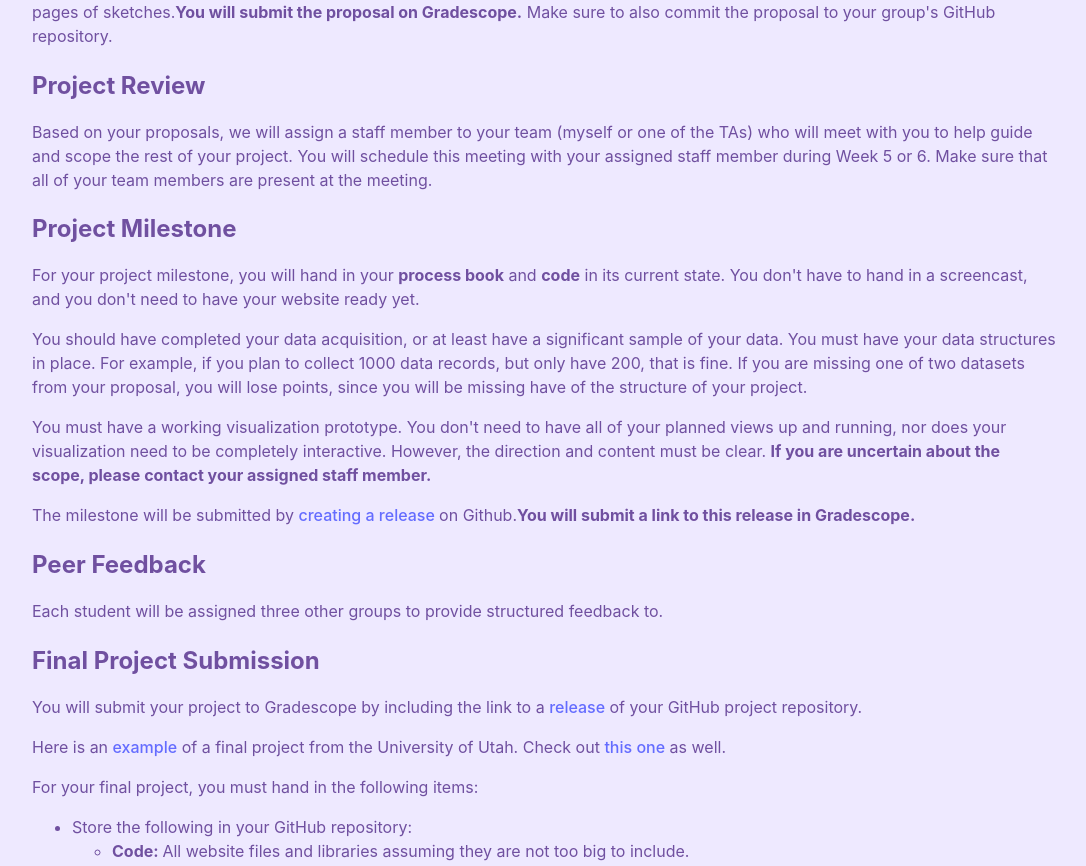
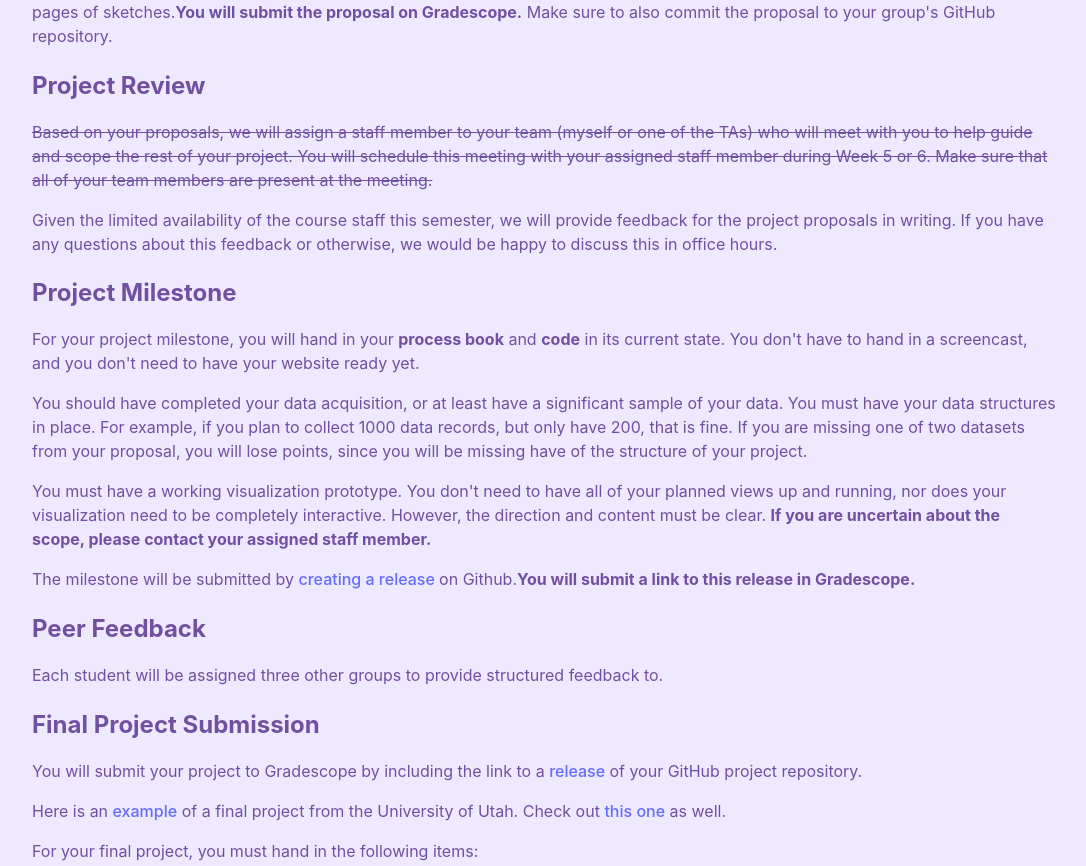
Before and after one commit to hamza-elhamdadi/cs-571-spring-2025, a React (Vite) app: page /#/project in a window 1280 px wide. Shown: the part 3123-3989 px from the top of the page, without its empty margins (96-1182 px from the left). Built offline with nearby package versions, Linux system fonts and the light colour scheme.

Commit message:
added dom and d3 slides, updated project review section of project page

```diff
--- a/src/Project.jsx
+++ b/src/Project.jsx
@@ -161,8 +161,11 @@
                 </p>
                 <h2 className="section-header">Project Review</h2>
                 <p>
-                    Based on your proposals, we will assign a staff member to your team (myself or one of the TAs) who will meet with you to help guide and scope the rest of your project.
-                    You will schedule this meeting with your assigned staff member during Week 5 or 6. Make sure that all of your team members are present at the meeting.
+                    <s>Based on your proposals, we will assign a staff member to your team (myself or one of the TAs) who will meet with you to help guide and scope the rest of your project.
+                    You will schedule this meeting with your assigned staff member during Week 5 or 6. Make sure that all of your team members are present at the meeting.</s>
+                </p>
+                <p>
+                    Given the limited availability of the course staff this semester, we will provide feedback for the project proposals in writing. If you have any questions about this feedback or otherwise, we would be happy to discuss this in office hours.
                 </p>
                 <h2 className="section-header">Project Milestone</h2>
                 <p>
--- a/src/Schedule.jsx
+++ b/src/Schedule.jsx
@@ -173,6 +173,16 @@
           </li>
           <li>
             <b>Lecture: </b> DOM and D3 Basics
+            <a href="#/schedule" onClick={() => {
+              downloadPdf('slides/week_5_slides_dom_d3.pdf', 'CS 571 - Week 5 Slides - DOM and D3.pdf')
+            }}> Download Slides</a>
+          </li>
+          <li>
+            <b>Supplemental Resources: </b>
+            <ul>
+              <li><a href="http://dataviscourse.net/tutorials/lectures/lecture-dom-manipulation/" target="_blank">DOM Manipulation Tutorial</a></li>
+              <li><a href="http://dataviscourse.net/tutorials/lectures/lecture-d3/" target="_blank">D3 Basics Tutorial</a></li>
+            </ul>
           </li>
         </ul>
         <h2 className='section-header'>Week 6 (Mar 4, 6)</h2>
```
Also changed, not shown: 1 other file (tests, documents, lock files or other folders).
